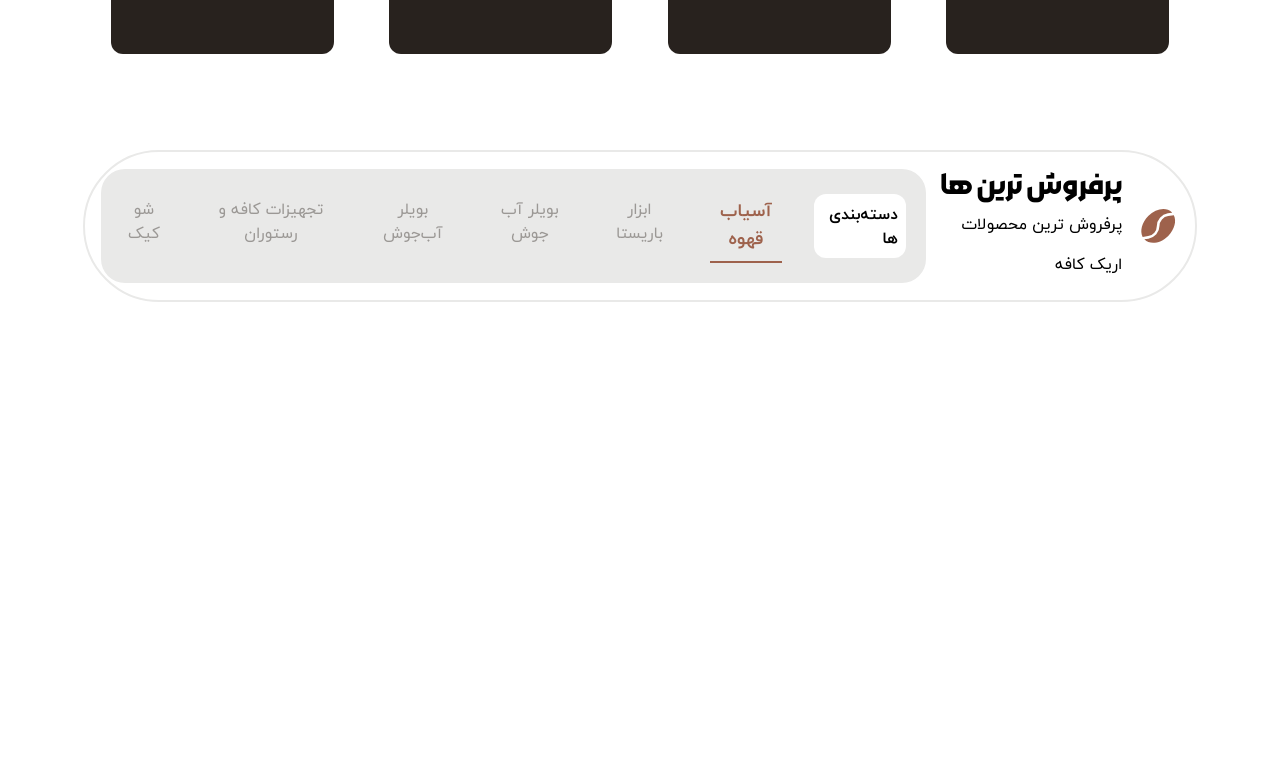
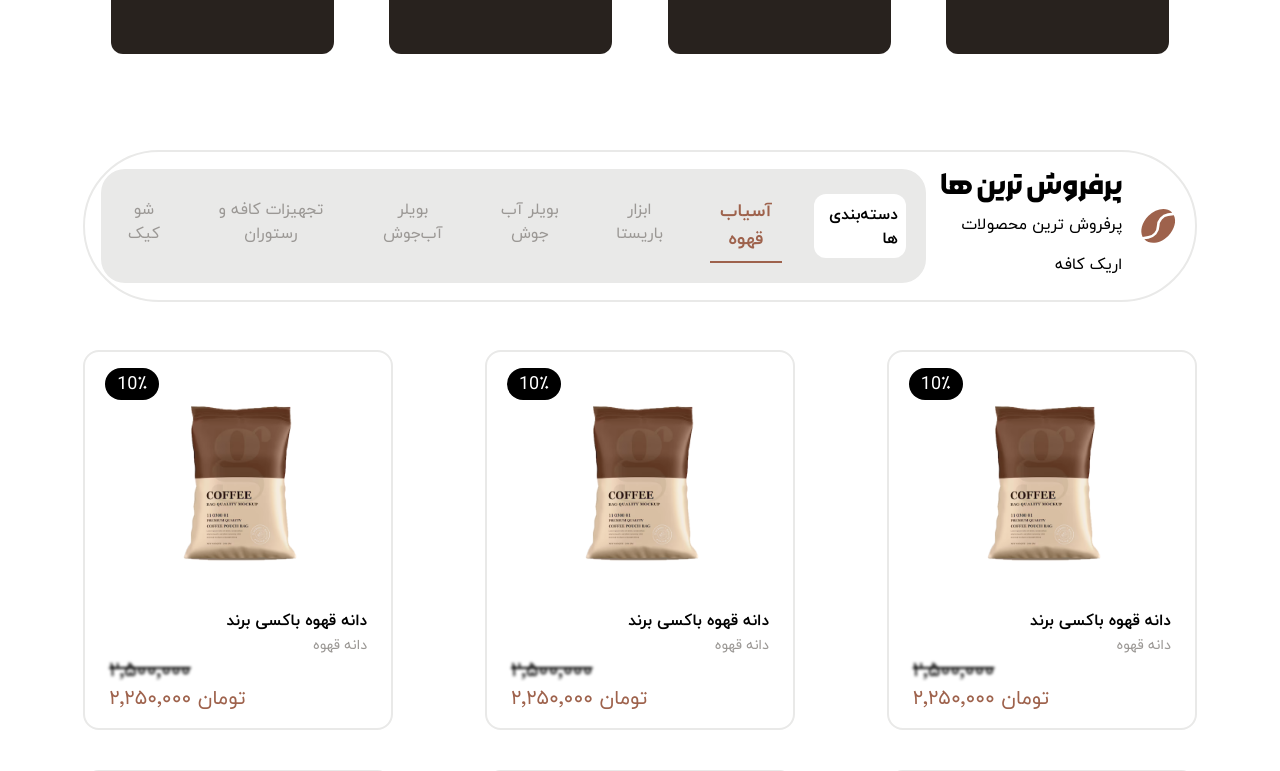
Before and after one commit to AlirezaFCB-DEV/ErikCoffeShop, a React (Vite) app: page / in a window 1280 px wide. Shown: the part 2000-2771 px from the top of the page. Built offline with nearby package versions, Linux system fonts and the light colour scheme.

Commit message:
feat: add and style BestSellersProducts Comp

```diff
--- a/src/Components/Button/Button.tsx
+++ b/src/Components/Button/Button.tsx
@@ -4,7 +4,7 @@ interface ButtonProps {
 }
 
 const Button = ({ children , className}: ButtonProps) => {
-  return <button className={`category-btn group ${className}`}>{children}</button>;
+  return <button className={className}>{children}</button>;
 };
 
 export default Button;
--- a/src/Components/Main/BestSellerProducts/BestSellerProducts.tsx
+++ b/src/Components/Main/BestSellersCategories/BestSellerCategories.tsx
@@ -1,7 +1,7 @@
 import { BiSolidCoffeeBean } from "react-icons/bi";
-import { BestSellerCategories } from "./BestSellerCategories";
+import { BestSellerCategories } from "./BestSellerCategoriesData";
 
-const BestSellerProducts = () => {
+const BestSellersCategories = () => {
   return (
     <section className="flex justify-around w-full items-center border-2 border-[#E9E9E8] rounded-full p-4 mx-auto">
       <div className="flex items-center gap-4">
@@ -37,4 +37,4 @@ const BestSellerProducts = () => {
   );
 };
 
-export default BestSellerProducts;
+export default BestSellersCategories;
--- /dev/null
+++ b/src/Components/Main/BestSellersContainer/BestSellersContainer.tsx
@@ -0,0 +1,13 @@
+import BestSellersCategories from "../BestSellersCategories/BestSellerCategories";
+import BestSellersProducts from "../BestSellersProducts/BestSellersProducts";
+
+const BestSellersContainer = () => {
+  return (
+    <div className="flex flex-col gap-y-12">
+      <BestSellersCategories />
+      <BestSellersProducts />
+    </div>
+  );
+};
+
+export default BestSellersContainer;
--- /dev/null
+++ b/src/Components/Main/BestSellersProducts/BestSellersProducts.tsx
@@ -0,0 +1,35 @@
+import { useState } from "react";
+import Product, { type ProductProps } from "../../Product/Product";
+import Button from "../../Button/Button";
+import { FaArrowLeftLong } from "react-icons/fa6";
+
+const BestSellersProducts = () => {
+  const [productsArr, setProductsArray] = useState<ProductProps[]>(
+    Array.from({ length: 8 }, (_) => ({
+      img: "/images/Products/product1.png",
+      offPercent: 10,
+      realPrice: 2_500_000,
+      subTitle: "دانه قهوه",
+      title: "دانه قهوه باکسی برند",
+      sizeClass: "best-sellers-products",
+    }))
+  );
+
+  console.log(productsArr);
+
+  return (
+    <div className="flex flex-col items-center gap-24">
+      <div className="flex flex-wrap justify-between gap-y-10">
+        {productsArr.length > 8
+          ? ""
+          : productsArr.map((item) => <Product {...item} />)}
+      </div>
+      <Button className="bs-products-btn group">
+        <span className="text-xl group-hover:text-primary transition-colors">مشاهده بیشتر</span>
+        <FaArrowLeftLong className="text-2xl group-hover:text-primary transition-colors" />
+      </Button>
+    </div>
+  );
+};
+
+export default BestSellersProducts;
--- a/src/Components/Main/Main.tsx
+++ b/src/Components/Main/Main.tsx
@@ -1,5 +1,5 @@
 import BannerPage from "./Banner/BannerPage";
-import BestSellerProducts from "./BestSellerProducts/BestSellerProducts";
+import BestSellersContainer from "./BestSellersContainer/BestSellersContainer";
 import ProductCategory from "./ProductsCategory/ProductsCategory";
 import SpecialOffsContainer from "./SpecialOffsContainer/SpecialOffsContainer";
 
@@ -9,7 +9,7 @@ const Main = () => {
       <ProductCategory />
       <SpecialOffsContainer />
       <BannerPage />
-      <BestSellerProducts />
+      <BestSellersContainer />
     </main>
   );
 };
--- a/src/Components/Main/ProductsCategory/CategoryHeader/CategoryHeader.tsx
+++ b/src/Components/Main/ProductsCategory/CategoryHeader/CategoryHeader.tsx
@@ -13,10 +13,10 @@ const CategoryHeader = () => {
         </div>
       </div>
       <div className="flex gap-4">
-        <Button>
+        <Button className="category-btn group">
           <BsChevronRight className="category-btn-icon" />
         </Button>
-        <Button>
+        <Button className="category-btn group">
           <BsChevronLeft className="category-btn-icon" />
         </Button>
       </div>
--- a/src/Components/Main/SpecialOffsContainer/SpecialOffs/SpecialOffs.tsx
+++ b/src/Components/Main/SpecialOffsContainer/SpecialOffs/SpecialOffs.tsx
@@ -1,7 +1,7 @@
 import { BsChevronLeft, BsChevronRight } from "react-icons/bs";
 import Button from "../../../Button/Button";
 import { specialOffsCategories } from "./SpecialOffsCategories.ts";
-import SpecialOffsProduct from "./SpecialOffsProduct/SpecialOffsProduct";
+import Product from "../../../Product/Product.tsx";
 import { useState } from "react";
 
 const SpecialOffs = () => {
@@ -32,24 +32,25 @@ const SpecialOffs = () => {
         </ul>
       </div>
       <div className="h-[75%] w-[86%] bottom-8 absolute">
-        <Button className="absolute -left-14 top-1/2 -translate-y-1/2">
+        <Button className="category-btn absolute -left-14 top-1/2 ">
           <BsChevronLeft className="category-btn-icon" />
         </Button>
 
         <div className="flex flex-nowrap overflow-hidden h-full gap-6">
           {coffeeCategoryItems.map(() => (
-            <SpecialOffsProduct
+            <Product
               key={crypto.randomUUID()}
               img="/images/Products/product1.png"
               offPercent={50}
               realPrice={2_500_000}
               subTitle="دانه قهوه"
               title="دانه قهوه باکسی برند"
+              sizeClass="special-offs-product"
             />
           ))}
         </div>
 
-        <Button className="absolute -right-14 top-1/2 -translate-y-1/2">
+        <Button className="category-btn absolute -right-14 top-1/2 ">
           <BsChevronRight className="category-btn-icon" />
         </Button>
       </div>
--- a/src/Components/Main/SpecialOffsContainer/SpecialOffs/SpecialOffsProduct/SpecialOffsProduct.tsx
+++ b/src/Components/Product/Product.tsx
@@ -1,18 +1,28 @@
-interface SpecialOffsProductProps {
+export interface ProductProps {
   img: string;
   offPercent: number;
   title: string;
   subTitle: string;
   realPrice: number;
+  sizeClass: string;
 }
 
-const SpecialOffsProduct = ({ img, offPercent, title, subTitle, realPrice }: SpecialOffsProductProps) => {
-    const newPrice = realPrice - (realPrice / 100) * offPercent
+const Product = ({
+  img,
+  offPercent,
+  title,
+  subTitle,
+  realPrice,
+  sizeClass,
+}: ProductProps) => {
+  const newPrice = realPrice - (realPrice / 100) * offPercent;
 
   return (
-    <div className="relative border-stroke border-2 py-4 px-6 max-w-[280px] min-w-[280px] flex flex-col  justify-between rounded-2xl select-none">
+    <div
+      className={`relative border-stroke border-2 py-4 px-6 ${sizeClass} flex flex-col  justify-between rounded-2xl select-none hover:border-primary group transition-colors cursor-pointer`}
+    >
       <span className="absolute left-5 text-lg bg-black text-white px-3 py-0.5 rounded-full">
-              {offPercent}٪
+        {offPercent}٪
       </span>
 
       <div className="flex  justify-center flex-col h-full">
@@ -25,10 +35,8 @@ const SpecialOffsProduct = ({ img, offPercent, title, subTitle, realPrice }: Spe
         </div>
 
         <div>
-          <h3 className="font-iran-yekan-bold">
-            {title}
-          </h3>
-                  <span className="text-sm text-sec-text">{subTitle}</span>
+          <h3 className="font-iran-yekan-bold transition-colors group-hover:text-primary">{title}</h3>
+          <span className="text-sm text-sec-text">{subTitle}</span>
         </div>
       </div>
 
@@ -44,4 +52,4 @@ const SpecialOffsProduct = ({ img, offPercent, title, subTitle, realPrice }: Spe
   );
 };
 
-export default SpecialOffsProduct;
+export default Product;
--- a/src/index.css
+++ b/src/index.css
@@ -29,7 +29,7 @@
   --color-secondary: #f2e5da;
   --color-stroke: #e9e9e8;
   --color-txt: #28221e;
-  --color-sec-text: #9B9895;
+  --color-sec-text: #9b9895;
   --color-white-20: #ffffff33;
   --font-morabba: morabba-regular;
   --font-morabba-bold: morabba-bold;
@@ -51,27 +51,39 @@
   }
 
   .category-btn {
-    @apply p-2 rounded-xl bg-secondary flex items-center justify-center cursor-pointer  transition-colors hover:bg-primary;
+    @apply p-2 rounded-xl bg-secondary flex items-center justify-center cursor-pointer  transition-colors hover:bg-primary -translate-y-1/2;
   }
 
   .category-btn-icon {
     @apply text-xl transition-colors group-hover:text-white;
   }
 
-  .special-offs-back{
-    @apply w-[90%] h-[568px]
+  .special-offs-back {
+    @apply w-[90%] h-[568px];
+  }
+
+  .special-offs-product {
+    @apply min-w-[280px] max-w-[280px];
+  }
+
+  .best-sellers-products {
+    @apply min-w-[310px] max-w-[310px];
   }
 
   .icons-parent {
-    @apply flex gap-18 items-start
+    @apply flex gap-18 items-start;
   }
 
   .parent-icons-parent {
-    @apply flex flex-col gap-16
+    @apply flex flex-col gap-16;
   }
 
   .special-offs-category-item-active {
-    @apply font-iran-yekan-bold text-lg text-primary border-b-2 border-primary
+    @apply font-iran-yekan-bold text-lg text-primary border-b-2 border-primary;
+  }
+
+  .bs-products-btn {
+    @apply bg-primary text-white flex gap-16 items-center p-4 rounded-full cursor-pointer hover:bg-secondary transition-colors;
   }
 }
 
```
Also changed, not shown: src/Types/SpecialOffsCategoriesItems.types.ts (added, +8 -0 lines), src/Components/Main/BestSellersCategories/BestSellerCategoriesData.ts (renamed from src/Components/Main/BestSellerProducts/BestSellerCategories.ts).
